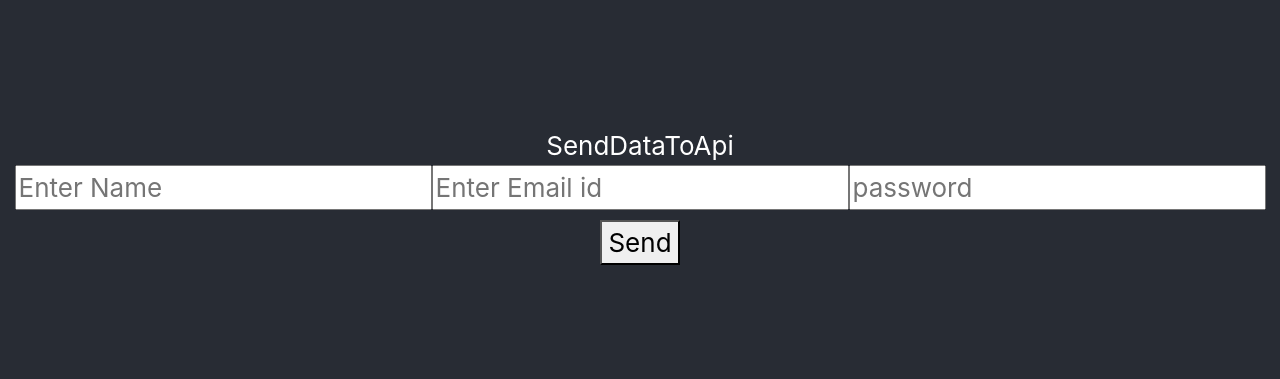
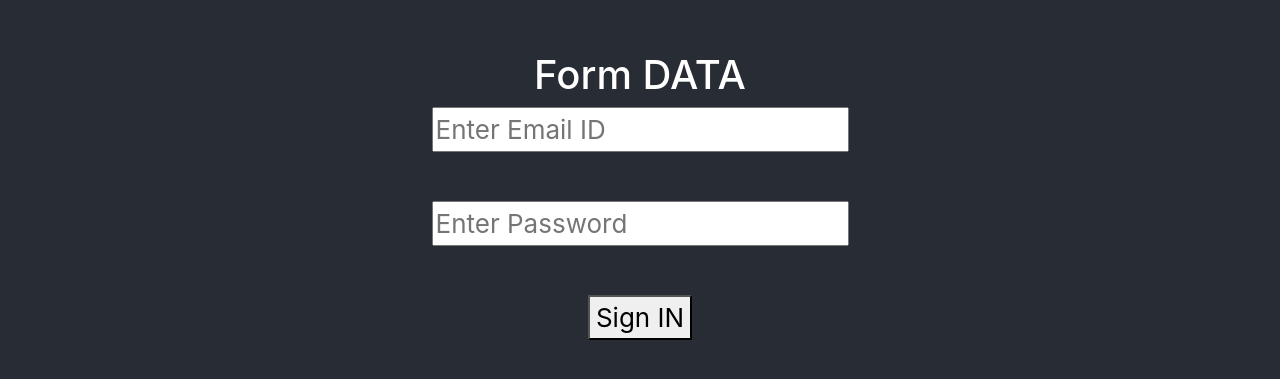
Before and after one commit to SushantSail/PracticeCodes, a React (Create React App) app: page / in a window 1280 px wide. Shown: the part 205-584 px from the top of the page. Built offline with nearby package versions, Linux system fonts and the light colour scheme.

Commit message:
api request code added

```diff
--- a/src/App.js
+++ b/src/App.js
@@ -5,6 +5,7 @@ import { SendDataToApi } from './components/SendDataToApi';
 // import { NewUserPage } from './components/NewUserPage';
 // import { Login } from './components/Login';
 // import { TodoList } from './components/TodoList';
+import { Send_Receive_Api } from './components/Send_Receive_Api';
 
 function App() {
   return (
@@ -14,7 +15,8 @@ function App() {
         {/* <Login /> */}
        {/* <TodoList/> */}
        {/* <FetchApi/> */}
-       <SendDataToApi/>
+       {/* <SendDataToApi/> */}
+       <Send_Receive_Api/>
              </header>
     </div>
   );
--- /dev/null
+++ b/src/components/Send_Receive_Api.jsx
@@ -0,0 +1,58 @@
+
+import React ,{ useState} from "react";
+
+export const Send_Receive_Api = () => {
+  const [data, setData] = useState({ email:'' , password:'' })
+
+  async function sendData(){
+    try{
+      const response = await fetch('https://jsonplaceholder.typicode.com/posts',{
+        method :'POST',
+        headers :{"Content-type":"application/json"},
+        body:JSON.stringify({
+          email: data.email,
+          password: data.password
+        })
+      })
+      const result = await response.json();
+      console.log(response.status);
+      console.log("API Response:", result);
+      alert("Data sent successfully!");
+    } catch(err){
+      console.log('Error occured',err)
+    }
+  }
+
+  function handleSubmit(e){
+    e.preventDefault();
+  if (!data.email || !data.password ) return;
+  sendData();
+    console.log('DATA :',data);
+    setData({ email:'' , password:'' });
+  }
+
+  function handleChange(e){
+    const {name , value} = e.target;
+    setData(prev => ({
+      ...prev, [name]:value
+    }))
+  }
+
+  return (
+    <div>
+      <h1>Form DATA</h1>
+      <form onSubmit={handleSubmit}>
+        <input placeholder='Enter Email ID'
+        name='email' value={data.email}
+        onChange={handleChange}/>
+        <br></br><br></br>
+        <input placeholder='Enter Password'
+         name='password' value={data.password}
+         onChange={handleChange}/>
+        <br></br><br></br>
+        <button>Sign IN</button>
+      </form>
+
+    </div>
+  );
+}
```
